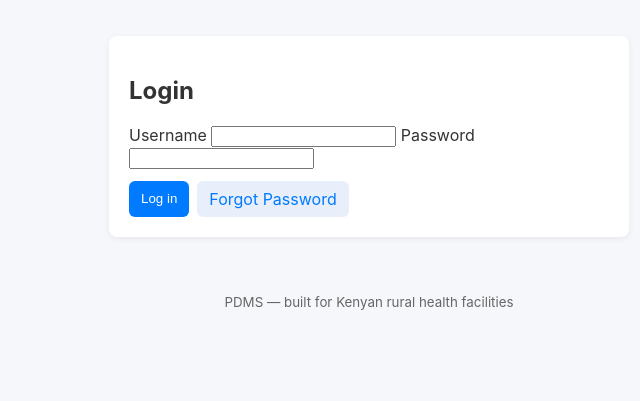
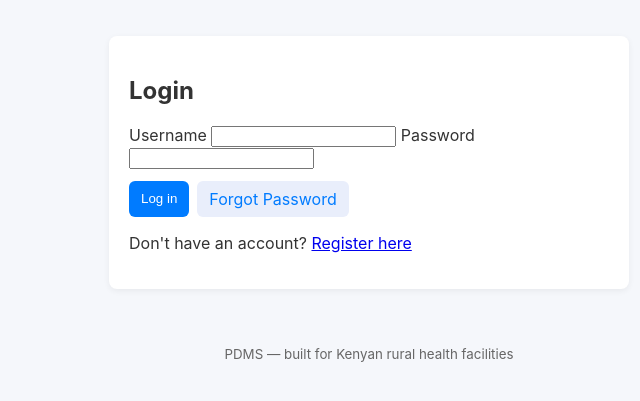
Before and after one commit to onesmuson/Patient-Data-Management-System-In-Rural-Areas-, a Flask app: page /login in a window 1280 px wide. Shown: the part 88-489 px from the top of the page, without its empty margins (271-911 px from the left). Run offline with Flask 3, Linux system fonts and the light colour scheme.

Commit message:
Update login.html

```diff
--- a/templates/login.html
+++ b/templates/login.html
@@ -12,5 +12,6 @@
       <a class="btn secondary" href="{{ url_for('forgot_password') }}">Forgot Password</a>
     </div>
   </form>
+  <p>Don't have an account? <a href="{{ url_for('register') }}">Register here</a></p>
 </section>
 {% endblock %}
```
